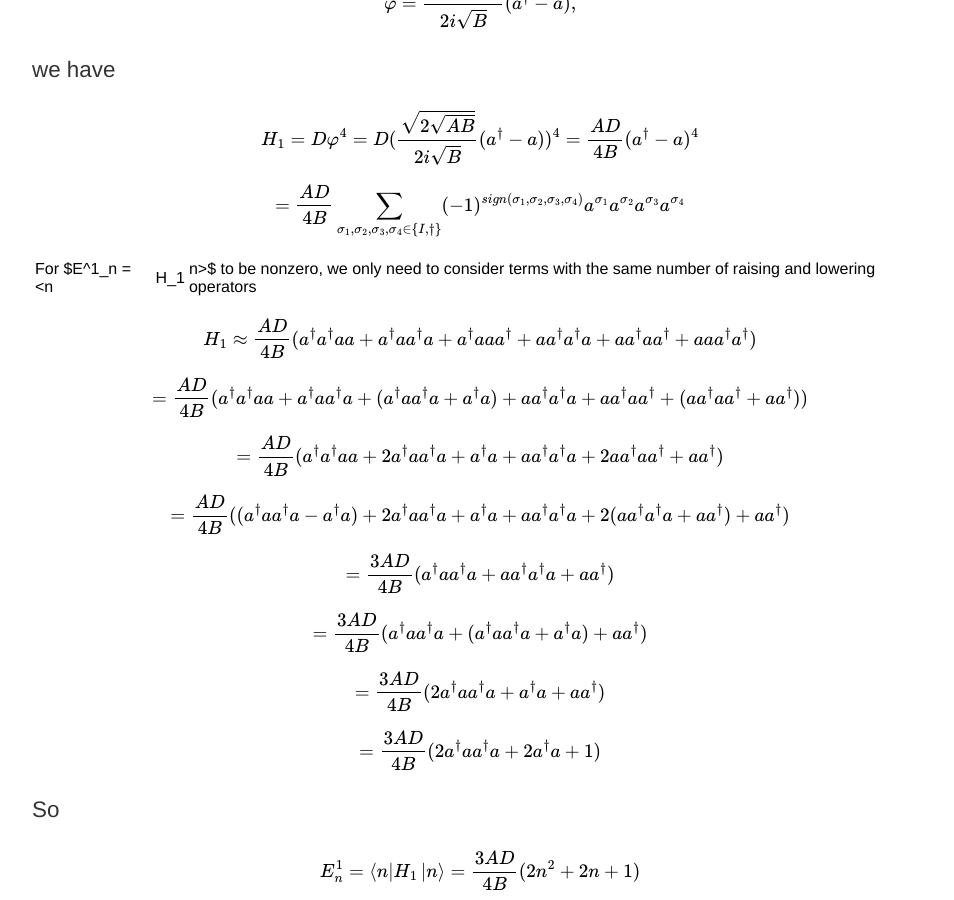
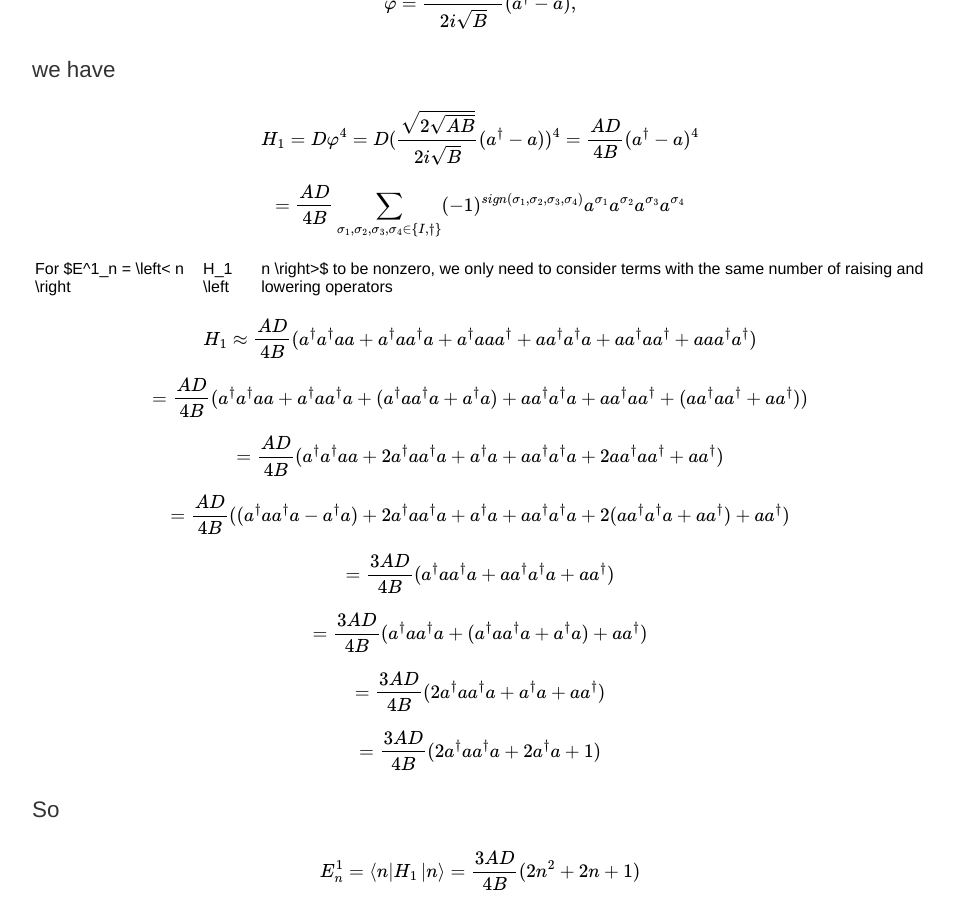
Before and after one commit to cover-me/cover-me.github.io, a Jekyll site: the page built from _posts/2024-09-04-Josephson-junctions-and-qubits.md, in a window 1280 px wide and 900 px high, scrolled down 7433 px. Shown: the whole window, without its empty margins (160-1114 px from the left). Built offline with Jekyll 4.4.1, drawn with Linux system fonts in a browser that asks for light colours; formulas are drawn with MathJax 3.

Commit message:
Update 2024-09-04-Josephson-junctions-and-qubits.md

```diff
--- a/_posts/2024-09-04-Josephson-junctions-and-qubits.md
+++ b/_posts/2024-09-04-Josephson-junctions-and-qubits.md
@@ -171,7 +171,7 @@ $$H_1 = D\varphi^4 = D( \frac{\sqrt{2\sqrt{AB}}}{2 i \sqrt{B}}(a^\dagger-a))^4 =
 
 $$ = \frac{AD}{4B} \sum_{\sigma_1,\sigma_2,\sigma_3,\sigma_4 \in \{I,\dagger\}} (-1)^{sign(\sigma_1,\sigma_2,\sigma_3,\sigma_4)} a^{\sigma_1}a^{\sigma_2}a^{\sigma_3}a^{\sigma_4}$$
 
-For $E^1_n = <n|H_1|n>$ to be nonzero, we only need to consider terms with the same number of raising and lowering operators
+For $E^1_n = \left< n \right| H_1 \left| n \right>$ to be nonzero, we only need to consider terms with the same number of raising and lowering operators
 
 $$H_1 \approx  \frac{AD}{4B} (a^\dagger a ^\dagger a a + a^\dagger a a^\dagger a + a^\dagger a a a^\dagger + a a^\dagger a^\dagger a + a a^\dagger a a^\dagger + a a a^\dagger a^\dagger ) $$
 
```
